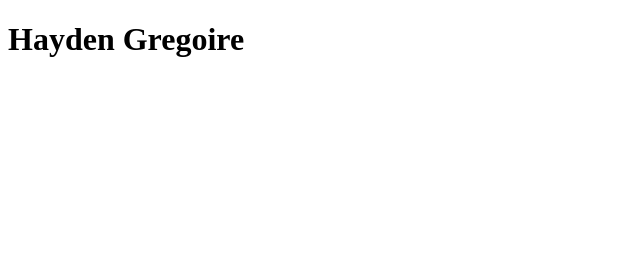
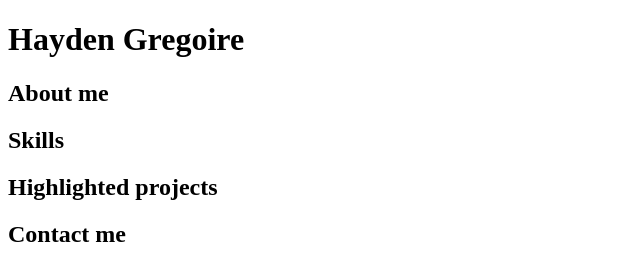
Before and after one commit to Hayden-Gregoire/Hayden-Gregoire.github.io, a plain HTML site: page index.html in a window 1280 px wide. Shown: the whole page, without its empty margins (0-640 px from the left). Drawn offline with Linux system fonts and the light colour scheme.

Commit message:
added framework

```diff
--- a/index.html
+++ b/index.html
@@ -4,6 +4,18 @@
 <title>CSCE 190: Hayden Gregoire</title>
 </head>
 <body>
-<h1>Hayden Gregoire</h1>
-</body>
+    <h1>Hayden Gregoire</h1>
+
+    <h2>About me</h2>
+    <div class="about"></div>
+
+    <h2>Skills</h2>
+    <div class="skills"></div>
+
+    <h2>Highlighted projects</h2>
+    <div class="projects"></div>
+
+    <h2>Contact me</h2>
+    <div class="contact"></div>
+    </body>
 </html>
```
